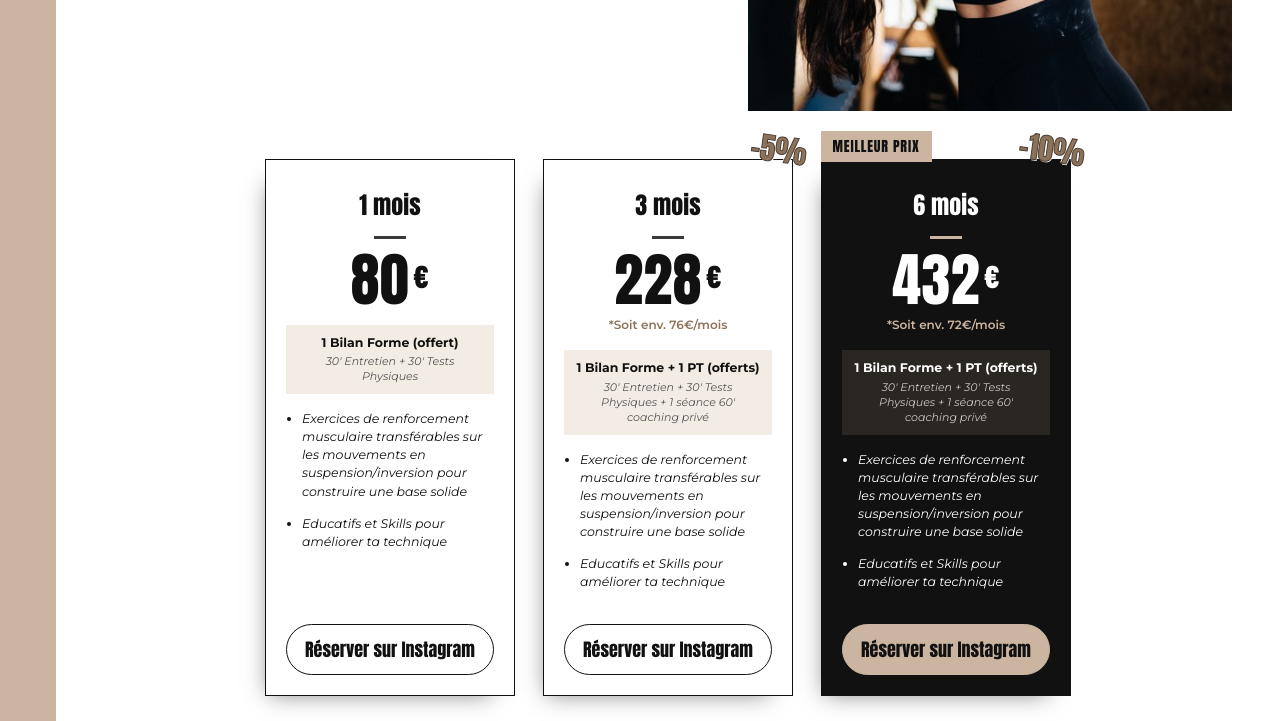
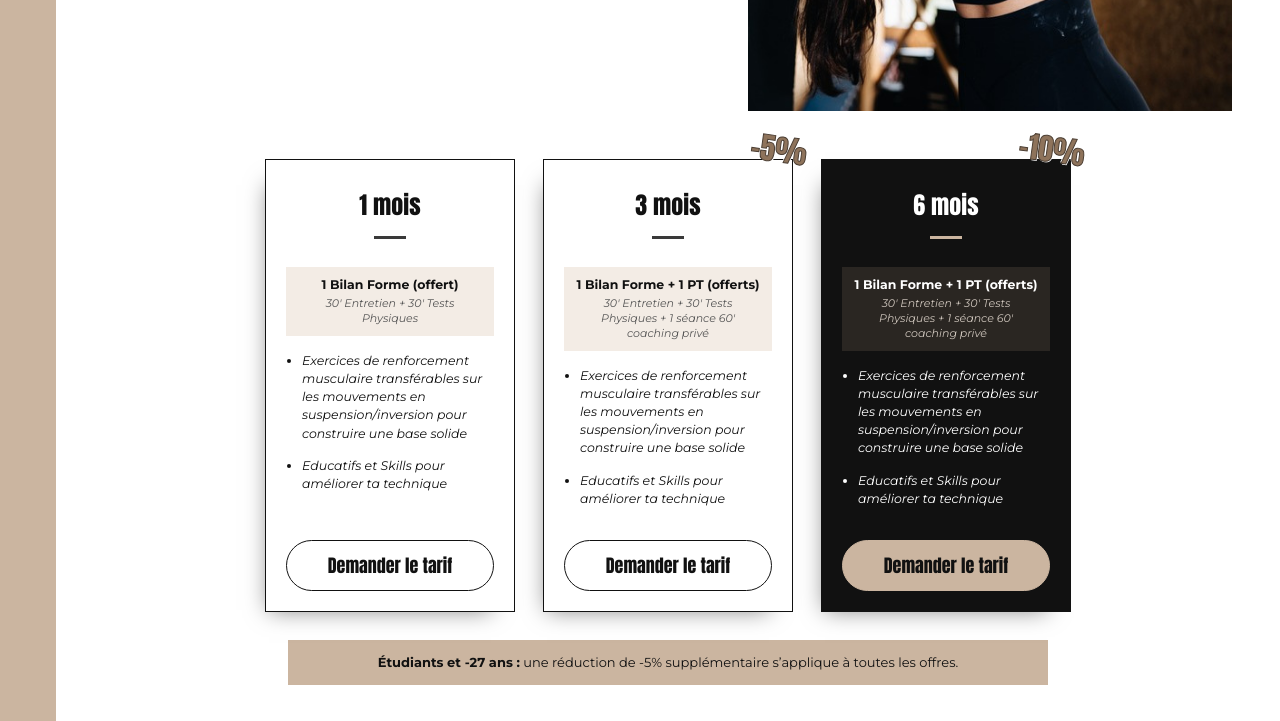
Before and after one commit to linasalm-coach/site-lina, a plain HTML site: page index.html in a window 1280 px wide. Shown: the part 2680-3401 px from the top of the page. Drawn offline with Linux system fonts and the light colour scheme.

Commit message:
Masquer les prix des formules
Co-Authored-By: Claude Opus 5.5 <noreply@anthropic.com>
Claude-Session: https://claude.ai/code/session_012F7piqrDpLMfWQJr9vJd2K

```diff
--- a/index.html
+++ b/index.html
@@ -61,108 +61,108 @@
       <figure class="presta-photo"><img src="img/gym.jpg" alt="Lina aux anneaux" loading="lazy"></figure>
     </div><p class="swipe">Glisse pour voir les autres formules →</p><div class="cards"><div class="card-wrap"><article class="card">
         <h4>1 mois</h4>
-        <p class="price">80<span>€</span></p>
+
         <p class="gift"><b>1 Bilan Forme (offert)</b><small>30' Entretien + 30' Tests Physiques</small></p><ul><li>Exercices de renforcement musculaire transférables sur les mouvements en suspension/inversion pour construire une base solide</li><li>Educatifs et Skills pour améliorer ta technique</li></ul>
-        <a class="card-cta" href="https://www.instagram.com/toomanyburpees/" target="_blank" rel="noopener">Réserver sur Instagram</a>
+        <a class="card-cta" href="https://www.instagram.com/toomanyburpees/" target="_blank" rel="noopener">Demander le tarif</a>
       </article></div><div class="card-wrap"><span class="stamp">-5%</span><article class="card">
         <h4>3 mois</h4>
-        <p class="price">228<span>€</span></p><p class="note">*Soit env. 76€/mois</p>
+
         <p class="gift"><b>1 Bilan Forme + 1 PT (offerts)</b><small>30' Entretien + 30' Tests Physiques + 1 séance 60' coaching privé</small></p><ul><li>Exercices de renforcement musculaire transférables sur les mouvements en suspension/inversion pour construire une base solide</li><li>Educatifs et Skills pour améliorer ta technique</li></ul>
-        <a class="card-cta" href="https://www.instagram.com/toomanyburpees/" target="_blank" rel="noopener">Réserver sur Instagram</a>
+        <a class="card-cta" href="https://www.instagram.com/toomanyburpees/" target="_blank" rel="noopener">Demander le tarif</a>
       </article></div><div class="card-wrap best"><span class="stamp">-10%</span><article class="card">
-        <p class="flag">Meilleur prix</p><h4>6 mois</h4>
-        <p class="price">432<span>€</span></p><p class="note">*Soit env. 72€/mois</p>
+        <h4>6 mois</h4>
+
         <p class="gift"><b>1 Bilan Forme + 1 PT (offerts)</b><small>30' Entretien + 30' Tests Physiques + 1 séance 60' coaching privé</small></p><ul><li>Exercices de renforcement musculaire transférables sur les mouvements en suspension/inversion pour construire une base solide</li><li>Educatifs et Skills pour améliorer ta technique</li></ul>
-        <a class="card-cta" href="https://www.instagram.com/toomanyburpees/" target="_blank" rel="noopener">Réserver sur Instagram</a>
+        <a class="card-cta" href="https://www.instagram.com/toomanyburpees/" target="_blank" rel="noopener">Demander le tarif</a>
       </article></div></div><p class="reduc"><b>Étudiants et -27 ans :</b> une réduction de -5% supplémentaire s’applique à toutes les offres.</p></section><section class="presta" id="halterophilie" data-num="3"><div class="collage" aria-hidden="true"><img class="c1" src="img/halte-1.jpg" alt="" loading="lazy"><img class="c2" src="img/halte-2.jpg" alt="" loading="lazy"><img class="c3" src="img/halte-3.jpg" alt="" loading="lazy"><img class="c4" src="img/halte-4.jpg" alt="" loading="lazy">
       <p class="collage-title">HALTÉROPHILIE</p></div><div class="presta-head">
       <div class="presta-text"><h2>Haltérophilie</h2><div class="lead"><p>Ensemble on va améliorer ta technique et te renforcer pour arriver solide sous tes barres pour exploser tes PR ! (et en flexion complète 😉)</p></div><details class="more"><summary>En savoir plus</summary><div class="lead"><p>Cette programmation s’intègre dans une pratique régulière dans une box de CrossFit et vient en complément des WOD déjà programmés dans ta box.</p></div><ul class="facts"><li><b>Nombre de séances par semaine :</b> 2 séances - env. 1H</li><li><b>Pré-requis :</b> Tous niveaux (programmation 100% personnalisée)</li></ul></details></div>
       <figure class="presta-photo"><img src="img/halte.jpg" alt="Lina devant une barre d'haltérophilie" loading="lazy"></figure>
     </div><p class="swipe">Glisse pour voir les autres formules →</p><div class="cards"><div class="card-wrap"><article class="card">
         <h4>1 mois</h4>
-        <p class="price">90<span>€</span></p>
+
         <p class="gift"><b>1 Bilan Forme (offert)</b><small>30' Entretien + 30' Tests Physiques</small></p><ul><li>1 séance / semaine sur le mouvement de Snatch + Squat</li><li>1 séance / semaine sur le mouvement de Clean&Jerk + Tirage</li></ul>
-        <a class="card-cta" href="https://www.instagram.com/toomanyburpees/" target="_blank" rel="noopener">Réserver sur Instagram</a>
+        <a class="card-cta" href="https://www.instagram.com/toomanyburpees/" target="_blank" rel="noopener">Demander le tarif</a>
       </article></div><div class="card-wrap"><span class="stamp">-5%</span><article class="card">
         <h4>3 mois</h4>
-        <p class="price">258<span>€</span></p><p class="note">*Soit env. 86€/mois</p>
+
         <p class="gift"><b>1 Bilan Forme + 1 PT (offerts)</b><small>30' Entretien + 30' Tests Physiques + 1 séance 60' coaching privé</small></p><ul><li>1 séance / semaine sur le mouvement de Snatch + Squat</li><li>1 séance / semaine sur le mouvement de Clean&Jerk + Tirage</li></ul>
-        <a class="card-cta" href="https://www.instagram.com/toomanyburpees/" target="_blank" rel="noopener">Réserver sur Instagram</a>
+        <a class="card-cta" href="https://www.instagram.com/toomanyburpees/" target="_blank" rel="noopener">Demander le tarif</a>
       </article></div><div class="card-wrap best"><span class="stamp">-10%</span><article class="card">
-        <p class="flag">Meilleur prix</p><h4>6 mois</h4>
-        <p class="price">486<span>€</span></p><p class="note">*Soit env. 81€/mois</p>
+        <h4>6 mois</h4>
+
         <p class="gift"><b>1 Bilan Forme + 1 PT (offerts)</b><small>30' Entretien + 30' Tests Physiques + 1 séance 60' coaching privé</small></p><ul><li>1 séance / semaine sur le mouvement de Snatch + Squat</li><li>1 séance / semaine sur le mouvement de Clean&Jerk + Tirage</li></ul>
-        <a class="card-cta" href="https://www.instagram.com/toomanyburpees/" target="_blank" rel="noopener">Réserver sur Instagram</a>
+        <a class="card-cta" href="https://www.instagram.com/toomanyburpees/" target="_blank" rel="noopener">Demander le tarif</a>
       </article></div></div><p class="reduc"><b>Étudiants et -27 ans :</b> une réduction de -5% supplémentaire s’applique à toutes les offres.</p></section><section class="presta" id="hybrid" data-num="4"><div class="collage" aria-hidden="true"><img class="c1 bw" src="img/hybrid-1.jpg" alt="" loading="lazy"><img class="c2" src="img/hybrid-2.jpg" alt="" loading="lazy"><img class="c3 bw" src="img/hybrid-3.jpg" alt="" loading="lazy"><img class="c4" src="img/hybrid-4.jpg" alt="" loading="lazy">
       <p class="collage-title">HYBRID</p></div><div class="presta-head">
       <div class="presta-text"><h2>Hybrid</h2><div class="lead"><p>Tu kiffes woder avec tes copains mais t’es trop frustré.e de ne pas encore avoir les DU ou pouvoir enchainer tes toes to bar ?<br>Ensemble on va identifier tes lacunes pour les travailler spécifiquement et renforcer tes points forts sous fatigue.</p></div><details class="more"><summary>En savoir plus</summary><div class="lead"><p>Cette programmation s’intègre dans une pratique régulière dans une box de CrossFit et vient en complément des WOD déjà programmés dans ta box.</p></div><ul class="facts"><li><b>Nombre de séances par semaine :</b> 3 séances - env. 1H</li><li><b>Pré-requis :</b> Min. 1 an de CrossFit</li><li><b>Les petits + :</b> Des conseils nutrition, récupération et sommeil pour optimiser tes entraînements et ta progression</li></ul></details></div>
       <figure class="presta-photo"><img src="img/hybrid.jpg" alt="Lina en box jump" loading="lazy"></figure>
     </div><p class="swipe">Glisse pour voir les autres formules →</p><div class="cards"><div class="card-wrap"><article class="card">
         <h4>1 mois</h4>
-        <p class="price">120<span>€</span></p>
+
         <p class="gift"><b>1 Bilan Forme (offert)</b><small>30' Entretien + 30' Tests Physiques</small></p><ul><li>3 séances/s pour améliorer toutes tes qualités physiques : haltéro, gym, metcon</li></ul>
-        <a class="card-cta" href="https://www.instagram.com/toomanyburpees/" target="_blank" rel="noopener">Réserver sur Instagram</a>
+        <a class="card-cta" href="https://www.instagram.com/toomanyburpees/" target="_blank" rel="noopener">Demander le tarif</a>
       </article></div><div class="card-wrap"><span class="stamp">-5%</span><article class="card">
         <h4>3 mois</h4>
-        <p class="price">342<span>€</span></p><p class="note">*Soit env. 114€/mois</p>
+
         <p class="gift"><b>1 Bilan Forme + 1 PT (offerts)</b><small>30' Entretien + 30' Tests Physiques + 1 séance 60' coaching privé</small></p><ul><li>3 séances/s pour améliorer toutes tes qualités physiques : haltéro, gym, metcon</li></ul>
-        <a class="card-cta" href="https://www.instagram.com/toomanyburpees/" target="_blank" rel="noopener">Réserver sur Instagram</a>
+        <a class="card-cta" href="https://www.instagram.com/toomanyburpees/" target="_blank" rel="noopener">Demander le tarif</a>
       </article></div><div class="card-wrap best"><span class="stamp">-10%</span><article class="card">
-        <p class="flag">Meilleur prix</p><h4>6 mois</h4>
-        <p class="price">648<span>€</span></p><p class="note">*Soit env. 108€/mois</p>
+        <h4>6 mois</h4>
+
         <p class="gift"><b>1 Bilan Forme + 1 PT (offerts)</b><small>30' Entretien + 30' Tests Physiques + 1 séance 60' coaching privé</small></p><ul><li>3 séances/s pour améliorer toutes tes qualités physiques : haltéro, gym, metcon</li></ul>
-        <a class="card-cta" href="https://www.instagram.com/toomanyburpees/" target="_blank" rel="noopener">Réserver sur Instagram</a>
+        <a class="card-cta" href="https://www.instagram.com/toomanyburpees/" target="_blank" rel="noopener">Demander le tarif</a>
       </article></div></div><p class="reduc"><b>Étudiants et -27 ans :</b> une réduction de -5% supplémentaire s’applique à toutes les offres.</p></section><section class="presta" id="hybrid-plus" data-num="5"><div class="presta-head">
       <div class="presta-text"><h2>Hybrid+</h2><div class="lead"><p>Si ton objectif est de performer aux Open ou participer à des compétitions de CrossFit, on peut travailler ensemble de manière plus avancée avec une programmation 360° et jouer sur tous les curseurs de ton fitness pour devenir une vraie machine de guerre. 🚀</p></div><details class="more"><summary>En savoir plus</summary><div class="lead"><p>Une programmation compétition est à destination de profils entraînés : il faut être capable d’encaisser le volume d’entraînement sans se blesser - cette prog. peut s’adapter à des athlètes souhaitant garder quelques WOD programmés dans leur box, si la prog peut être communiquée en amont.</p></div><ul class="facts"><li><b>Nombre de séances par semaine :</b> 5 séances - env. 1H30 - 2H max.</li><li><b>Pré-requis :</b> Maîtrise tous les mouvements de CrossFit (hors RMU/HSW) ; athlète Inter/RX+</li><li><b>Les petits + :</b> Des conseils nutrition, récupération et sommeil pour optimiser tes entraînements et ta progression</li></ul></details></div>
       <figure class="presta-photo"><img src="img/hybrid-plus.jpg" alt="Compétition de CrossFit, montée à la corde" loading="lazy"></figure>
     </div><p class="swipe">Glisse pour voir les autres formules →</p><div class="cards"><div class="card-wrap"><article class="card">
         <h4>1 mois</h4>
-        <p class="price">140<span>€</span></p>
+
         <p class="gift"><b>1 Bilan Forme (offert)</b><small>30' Entretien + 30' Tests Physiques</small></p><ul><li>5 séances/s pour améliorer toutes tes qualités physiques : haltéro, gym, metcon</li></ul>
-        <a class="card-cta" href="https://www.instagram.com/toomanyburpees/" target="_blank" rel="noopener">Réserver sur Instagram</a>
+        <a class="card-cta" href="https://www.instagram.com/toomanyburpees/" target="_blank" rel="noopener">Demander le tarif</a>
       </article></div><div class="card-wrap"><span class="stamp">-5%</span><article class="card">
         <h4>3 mois</h4>
-        <p class="price">399<span>€</span></p><p class="note">*Soit env. 133€/mois</p>
+
         <p class="gift"><b>1 Bilan Forme + 1 PT (offerts)</b><small>30' Entretien + 30' Tests Physiques + 1 séance 60' coaching privé</small></p><ul><li>5 séances/s pour améliorer toutes tes qualités physiques : haltéro, gym, metcon</li></ul>
-        <a class="card-cta" href="https://www.instagram.com/toomanyburpees/" target="_blank" rel="noopener">Réserver sur Instagram</a>
+        <a class="card-cta" href="https://www.instagram.com/toomanyburpees/" target="_blank" rel="noopener">Demander le tarif</a>
       </article></div><div class="card-wrap best"><span class="stamp">-10%</span><article class="card">
-        <p class="flag">Meilleur prix</p><h4>6 mois</h4>
-        <p class="price">756<span>€</span></p><p class="note">*Soit env. 126€/mois</p>
+        <h4>6 mois</h4>
+
         <p class="gift"><b>1 Bilan Forme + 1 PT (offerts)</b><small>30' Entretien + 30' Tests Physiques + 1 séance 60' coaching privé</small></p><ul><li>5 séances/s pour améliorer toutes tes qualités physiques : haltéro, gym, metcon</li></ul>
-        <a class="card-cta" href="https://www.instagram.com/toomanyburpees/" target="_blank" rel="noopener">Réserver sur Instagram</a>
+        <a class="card-cta" href="https://www.instagram.com/toomanyburpees/" target="_blank" rel="noopener">Demander le tarif</a>
       </article></div></div><p class="reduc"><b>Étudiants et -27 ans :</b> une réduction de -5% supplémentaire s’applique à toutes les offres.</p></section><section class="presta" id="personal-training" data-num="6"><div class="presta-head">
       <div class="presta-text"><h2 class="outline">PERSONAL TRAINING</h2><div class="lead"><p>Je te propose donc qu’on se retrouve en physique pour une séance de 1H ou 1h30 en fonction des mouvements que tu souhaites travailler. 🏋🏽‍♂️</p></div><details class="more"><summary>En savoir plus</summary><div class="lead"><p>Si tu veux aller plus loin lors de tes entraînements, le personal training (coaching privé) te permettra d’avoir un accompagnement personnalisé et plus avancé soit pour t’aider à débloquer un mouvement soit pour compléter le suivi d’une programmation spécifique avec des corrections immédiates, des éducatifs qu’on travaillera ensemble et un petit coup de motivation pour t’emmener en dehors de ta zone de confort.</p></div></details></div>
       <figure class="presta-photo"><img src="img/personal-training.jpg" alt="Lina écrit au tableau de la box" loading="lazy"></figure>
     </div><div class="tabs" role="tablist"><button role="tab" aria-selected="true" data-tab="personal-training-1H">Séance de 1H</button><button role="tab" aria-selected="false" data-tab="personal-training-1H30">Séance de 1H30</button></div><div class="tabpanel" id="personal-training-1H" ><p class="swipe">Glisse pour voir les autres formules →</p><div class="cards"><div class="card-wrap"><article class="card">
         <h4>1 séance PT (1H)</h4>
-        <p class="price">70<span>€</span></p>
+
         <ul><li>Séance de 1H coachée en salle</li><li>Un échauffement spécifique et protocole de mobilité (10-15')</li><li>Un bloc de travail de force ou technique (20-30')</li><li>Un bloc de travail cardiovasculaire en circuit training (15')</li></ul>
-        <a class="card-cta" href="https://www.instagram.com/toomanyburpees/" target="_blank" rel="noopener">Réserver sur Instagram</a>
+        <a class="card-cta" href="https://www.instagram.com/toomanyburpees/" target="_blank" rel="noopener">Demander le tarif</a>
       </article></div><div class="card-wrap"><span class="stamp">-5%</span><article class="card">
         <h4>Carnet de 5 (1H)</h4>
-        <p class="price">330<span>€</span></p>
+
         <ul><li>Séance de 1H coachée en salle</li><li>Un échauffement spécifique et protocole de mobilité (10-15')</li><li>Un bloc de travail de force ou technique (20-30')</li><li>Un bloc de travail cardiovasculaire en circuit training (15')</li></ul>
-        <a class="card-cta" href="https://www.instagram.com/toomanyburpees/" target="_blank" rel="noopener">Réserver sur Instagram</a>
+        <a class="card-cta" href="https://www.instagram.com/toomanyburpees/" target="_blank" rel="noopener">Demander le tarif</a>
       </article></div><div class="card-wrap best"><span class="stamp">-10%</span><article class="card">
-        <p class="flag">Meilleur prix</p><h4>Carnet de 10 (1H)</h4>
-        <p class="price">630<span>€</span></p>
+        <h4>Carnet de 10 (1H)</h4>
+
         <ul><li>Séance de 1H coachée en salle</li><li>Un échauffement spécifique et protocole de mobilité (10-15')</li><li>Un bloc de travail de force ou technique (20-30')</li><li>Un bloc de travail cardiovasculaire en circuit training (15')</li></ul>
-        <a class="card-cta" href="https://www.instagram.com/toomanyburpees/" target="_blank" rel="noopener">Réserver sur Instagram</a>
+        <a class="card-cta" href="https://www.instagram.com/toomanyburpees/" target="_blank" rel="noopener">Demander le tarif</a>
       </article></div></div></div><div class="tabpanel" id="personal-training-1H30" hidden><p class="swipe">Glisse pour voir les autres formules →</p><div class="cards"><div class="card-wrap"><article class="card">
         <h4>1 séance PT (1H30)</h4>
-        <p class="price">90<span>€</span></p>
+
         <ul><li>Séance de 1H30 coachée en salle</li><li>Un échauffement spécifique et protocole de mobilité (15')</li><li>Un bloc de travail technique haltérophilie ou gym (30')</li><li>Un bloc de travail de force ou renforcement spécifique (30')</li><li>Un bloc de travail cardiovasculaire en circuit training (15')</li></ul>
-        <a class="card-cta" href="https://www.instagram.com/toomanyburpees/" target="_blank" rel="noopener">Réserver sur Instagram</a>
+        <a class="card-cta" href="https://www.instagram.com/toomanyburpees/" target="_blank" rel="noopener">Demander le tarif</a>
       </article></div><div class="card-wrap"><span class="stamp">-5%</span><article class="card">
         <h4>Carnet de 5 (1H30)</h4>
-        <p class="price">425<span>€</span></p>
+
         <ul><li>Séance de 1H30 coachée en salle</li><li>Un échauffement spécifique et protocole de mobilité (15')</li><li>Un bloc de travail technique haltérophilie ou gym (30')</li><li>Un bloc de travail de force ou renforcement spécifique (30')</li><li>Un bloc de travail cardiovasculaire en circuit training (15')</li></ul>
-        <a class="card-cta" href="https://www.instagram.com/toomanyburpees/" target="_blank" rel="noopener">Réserver sur Instagram</a>
+        <a class="card-cta" href="https://www.instagram.com/toomanyburpees/" target="_blank" rel="noopener">Demander le tarif</a>
       </article></div><div class="card-wrap best"><span class="stamp">-10%</span><article class="card">
-        <p class="flag">Meilleur prix</p><h4>Carnet de 10 (1H30)</h4>
-        <p class="price">810<span>€</span></p>
+        <h4>Carnet de 10 (1H30)</h4>
+
         <ul><li>Séance de 1H30 coachée en salle</li><li>Un échauffement spécifique et protocole de mobilité (15')</li><li>Un bloc de travail technique haltérophilie ou gym (30')</li><li>Un bloc de travail de force ou renforcement spécifique (30')</li><li>Un bloc de travail cardiovasculaire en circuit training (15')</li></ul>
-        <a class="card-cta" href="https://www.instagram.com/toomanyburpees/" target="_blank" rel="noopener">Réserver sur Instagram</a>
+        <a class="card-cta" href="https://www.instagram.com/toomanyburpees/" target="_blank" rel="noopener">Demander le tarif</a>
       </article></div></div></div><p class="reduc"><b>Étudiants et -27 ans :</b> une réduction de -5% supplémentaire s’applique à toutes les offres.</p></section><section class="presta" id="remise-en-forme" data-num="7"><div class="collage" aria-hidden="true"><img class="c1 bw" src="img/forme-1.jpg" alt="" loading="lazy"><img class="c2" src="img/forme-2.jpg" alt="" loading="lazy"><img class="c3 bw" src="img/forme-3.jpg" alt="" loading="lazy"><img class="c4" src="img/forme-4.jpg" alt="" loading="lazy">
       <p class="collage-title">Remise en forme/<br>Perte et prise de poids</p></div><div class="presta-head">
       <div class="presta-text"><h2>Remise en forme<br>Perte et prise de poids</h2><div class="lead"><p>Tu souhaites te remettre en forme, perdre du gras ou prendre de la masse de façon durable et efficace.</p></div><details class="more"><summary>En savoir plus</summary><div class="lead"><p>Je te propose un accompagnement à distance, 100 % adapté à ton niveau et à ton rythme. Les séances sont simples, progressives et pensées pour t’aider à retrouver un corps plus fort, plus tonique et que tu sois plus en forme dans ta vie de tous les jours !</p></div><ul class="facts"><li><b>Nombre de séances/semaine :</b> 4 séances – env. 1h</li><li><b>Pré-requis :</b> Aucun – adapté aux débutants comme aux niveaux intermédiaires</li><li><b>Les petits + :</b> Conseils nutrition &amp; récupération ; Suivi régulier &amp; ajustements hebdomadaires</li></ul></details></div>
```
Also changed, not shown: 1 other file.
